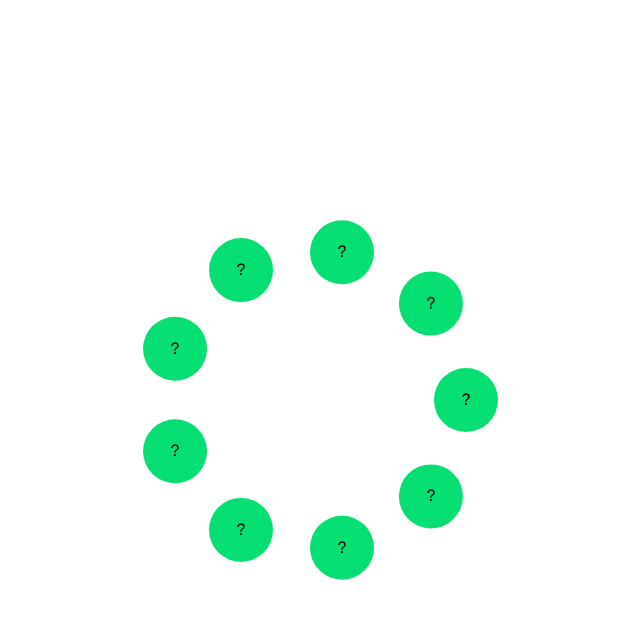
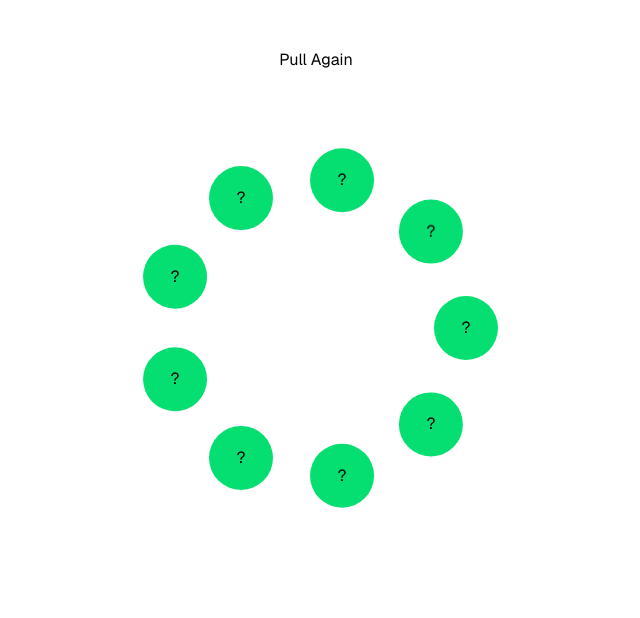
Before and after one commit to thomasDevan99/kyki, a Next.js app in the folder my-strapi-project/kyki/: page / in a window 1280 px wide. Both pictures are taken after a click on the button "Pull Now". Shown: the top 618 px of the page, without its empty margins (324-964 px from the left). Built offline with nearby package versions, Linux system fonts and the light colour scheme.

Commit message:
Update: Responsiveness on tablet, remove footer, text result in showcase

```diff
--- a/my-strapi-project/kyki/src/app/page.js
+++ b/my-strapi-project/kyki/src/app/page.js
@@ -2,29 +2,20 @@
 
 import Image from "next/image";
 import { useState } from "react";
-// import Rotate from "./animations";
-import RotateShowcase from "./rotateShowcase"
-// import { possibleResults } from "@/dataStructure/possibleResults";
+import RotateShowcase from "./rotateShowcase";
 
 export default function Home() {
-  const [isIdle, setisIdle] = useState(true)
+  const [isIdle, setisIdle] = useState(true);
 
   return (
-    <div className="grid grid-rows-[20px_1fr_20px] items-center justify-items-center min-h-screen p-8 pb-20 gap-16 sm:p-20 font-[family-name:var(--font-geist-sans)]">
+    <div className="grid grid-rows-[auto_1fr_auto] min-h-screen items-center justify-items-center px-4 sm:px-8 md:px-12 py-8 font-[family-name:var(--font-geist-sans)]">
+      <main className="w-full max-w-4xl flex flex-col items-center">
+        {!isIdle && <RotateShowcase setisIdle={setisIdle} />}
 
-
-      <main className="gap-[32px] row-start-2 items-center sm:items-start">
-
-
-        <div className="sm:items-center justify-items-center">
-              {!isIdle && <RotateShowcase setisIdle={setisIdle} />}
-          <div className="flex items-center flex-col sm:flex-row">
-
-            {isIdle && <button
-              className="rounded-full border border-solid border-transparent transition-colors flex items-center justify-center bg-foreground text-background gap-2 hover:bg-[#383838] dark:hover:bg-[#ccc] font-medium text-sm sm:text-base h-10 sm:h-12 px-4 sm:px-5 sm:w-auto"
-              target="_blank"
+        {isIdle && (
+          <button
+            className="rounded-full border border-transparent transition-colors flex items-center justify-center bg-foreground text-background gap-2 hover:bg-[#383838] dark:hover:bg-[#ccc] font-medium text-sm sm:text-base h-10 sm:h-12 px-4 sm:px-6"
             onClick={() => setisIdle(false)}
-              rel="noopener noreferrer"
           >
             <Image
               className="dark:invert"
@@ -34,59 +25,9 @@ export default function Home() {
               height={20}
             />
             Pull Now
-            </button>}
-
-          </div>
-        </div>
-
+          </button>
+        )}
       </main>
-      {/* <footer className="row-start-3 flex gap-[24px] flex-wrap items-center justify-center">
-        <a
-          className="flex items-center gap-2 hover:underline hover:underline-offset-4"
-          href="https://nextjs.org/learn?utm_source=create-next-app&utm_medium=appdir-template-tw&utm_campaign=create-next-app"
-          target="_blank"
-          rel="noopener noreferrer"
-        >
-          <Image
-            aria-hidden
-            src="/file.svg"
-            alt="File icon"
-            width={16}
-            height={16}
-          />
-          Learn
-        </a>
-        <a
-          className="flex items-center gap-2 hover:underline hover:underline-offset-4"
-          href="https://vercel.com/templates?framework=next.js&utm_source=create-next-app&utm_medium=appdir-template-tw&utm_campaign=create-next-app"
-          target="_blank"
-          rel="noopener noreferrer"
-        >
-          <Image
-            aria-hidden
-            src="/window.svg"
-            alt="Window icon"
-            width={16}
-            height={16}
-          />
-          Examples
-        </a>
-        <a
-          className="flex items-center gap-2 hover:underline hover:underline-offset-4"
-          href="https://nextjs.org?utm_source=create-next-app&utm_medium=appdir-template-tw&utm_campaign=create-next-app"
-          target="_blank"
-          rel="noopener noreferrer"
-        >
-          <Image
-            aria-hidden
-            src="/globe.svg"
-            alt="Globe icon"
-            width={16}
-            height={16}
-          />
-          Go to nextjs.org →
-        </a>
-      </footer> */}
     </div>
   );
 }
--- a/my-strapi-project/kyki/src/app/rotateShowcase.js
+++ b/my-strapi-project/kyki/src/app/rotateShowcase.js
@@ -1,70 +1,72 @@
 import React, { useState } from "react";
 import { motion } from "framer-motion";
+import { possibleResults } from "@/dataStructure/possibleResults";
 
 const buttons = [0, 1, 2, 3, 4, 5, 6, 7, 8];
-const radius = 150;
 
-import { possibleResults } from "@/dataStructure/possibleResults";
-
-export default function OrbitingPortal({setisIdle}) {
+export default function OrbitingPortal({ setisIdle }) {
   const [selected, setSelected] = useState(null);
   const [flipped, setFlipped] = useState(false);
-  const [pulled, setPulled] = useState()
+  const [pulled, setPulled] = useState();
 
-  console.log('pulled', pulled);
   const handleButtonClick = (id) => {
     if (selected === null) {
       setSelected(id);
     } else if (selected === id) {
       setFlipped((prev) => {
-        console.log('!prev', !prev);
-        if (prev == true) setisIdle(true)
-        return !prev
+        if (prev === true) setisIdle(true);
+        return !prev;
       });
     }
   };
 
-  function pullBox() {
-      const pullNum = Math.random() * 100;
+  const pullBox = () => {
+    const pullNum = Math.random() * 100;
+    let temp;
 
-      let temp
+    if (pullNum < 50) temp = 1;
+    if (pullNum > 50) temp = 2;
+    if (pullNum > 75) temp = 3;
+    if (pullNum > 95) temp = 4;
 
-      if (pullNum < 50) temp = 1
-      if (pullNum > 50) temp = 2
-      if (pullNum > 75) temp = 3
-      if (pullNum > 95) temp = 4
+    setPulled(possibleResults.find((res) => res.rarityNum === temp));
+  };
 
-      setPulled(possibleResults.find(res => res.rarityNum === temp))
+  const pullText = selected ? `YOU GOT A ${pulled?.rarityName} REWARD` : 'You have not pulled for an item yet';
 
-    }
-
-  let pullText = 'You have not pulled for an item yet'
-  if (selected) {
-    pullText = `YOU GOT A ${pulled?.rarityName} REWARD`
-  }
-
+  const radius = typeof window !== "undefined"
+    ? window.innerWidth < 768
+      ? 100 // smaller radius for mobile/tablet
+      : 150
+    : 150;
 
   return (
-    <div className="flex items-center justify-center h-screen bg-gray-100 relative" style={{height: "0"}}>
+    <>
+       <div className="sm:items-center justify-items-center">
 
-      <div className="pb-106 sm:items-center justify-items-center">
-        {pulled && pullText}
+        <motion.button className="rounded-full bg-white text-black flex items-center justify-center"
+          onClick={() => setFlipped(false) && setSelected(null) && setPulled()}
+        >
+          <div className="p-4">
+              Pull Again
+          </div>
+        </motion.button>
       </div>
-
-      {/* Rotating Buttons */}
-      {
-        buttons.map((id, index) => {
+      <div className="relative w-full h-[60vh] flex items-center justify-center overflow-hidden">
+        {/* Orbiting Buttons */}
+        {buttons.map((id, index) => {
           const angle = (index / buttons.length) * 2 * Math.PI;
           const x = radius * Math.cos(angle);
           const y = radius * Math.sin(angle);
 
+
           const isSelected = selected === id;
-          const isRevealed = isSelected && flipped
+          const isRevealed = isSelected && flipped;
 
           return (
             <motion.button
               key={id}
-              className="absolute w-16 h-16 rounded-full bg-green-400 text-white flex items-center justify-center"
+              className="absolute w-12 h-12 sm:w-16 sm:h-16 rounded-full bg-green-400 text-white flex items-center justify-center"
               onClick={() => handleButtonClick(id)}
               animate={{
                 x: isSelected ? 0 : x,
@@ -73,23 +75,29 @@ export default function OrbitingPortal({setisIdle}) {
                 zIndex: isSelected ? 10 : 1,
                 rotateY: isRevealed ? 1080 : 0,
               }}
-              transition={{ type: "spring", stiffness: isRevealed ? 10 : 100, damping: isRevealed ? 3 : 20}}
+              transition={{
+                type: "spring",
+                stiffness: isRevealed ? 10 : 100,
+                damping: isRevealed ? 3 : 20,
+              }}
             >
-              {/* Flip Animation */}
               <motion.div
-                style={{
-                  perspective: 1000,
-                }}
+                style={{ perspective: 1000 }}
                 onClick={() => isSelected && pullBox()}
                 className="w-full h-full flex items-center justify-center"
               >
-                <div className="w-full h-full backface-hidden text-black" style={{alignContent: 'center'}}>
-                  {isSelected && flipped ? pulled?.shortName : `?`}
+                <div className="w-full h-full backface-hidden text-black flex items-center justify-center">
+                  {isSelected && flipped ? pulled?.shortName : "?"}
                 </div>
               </motion.div>
             </motion.button>
           );
         })}
-    </div>
+      </div>
+
+      <div className="text-center text-base sm:text-lg">
+        {pulled && pullText}
+      </div>
+    </>
   );
 }
```
Lines whose indentation alone changed are shown as unchanged.
